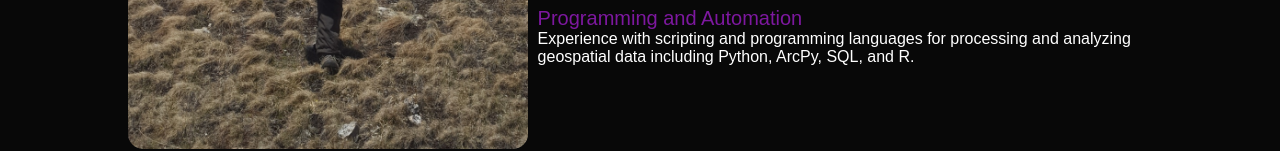
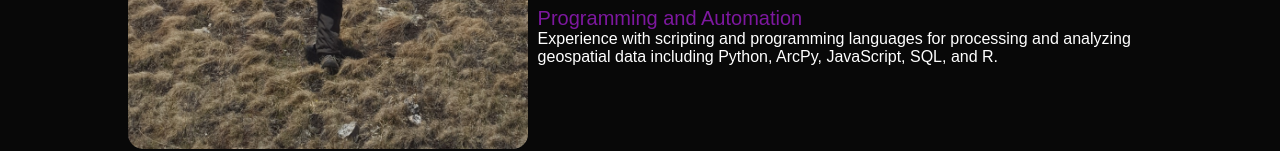
Before and after one commit to AymberMac/PersonalPortfolio, a plain HTML site: page about.html in a window 1280 px wide. Shown: the part 577-728 px from the top of the page. Drawn offline with Linux system fonts and the light colour scheme.

Commit message:
update about

```diff
--- a/about.html
+++ b/about.html
@@ -54,7 +54,7 @@
                                                                 assessment and change detection, and combining remotely sensed data and products with
                                                                 other geospatial data</li>
                                 <li><span>Programming and Automation</span><br>Experience with scripting and programming languages for processing and
-                                                                           analyzing geospatial data including Python, ArcPy, SQL, and R.</li>
+                                                                           analyzing geospatial data including Python, ArcPy, JavaScript, SQL, and R.</li>
                             </ul>
                         </div>
 
```
